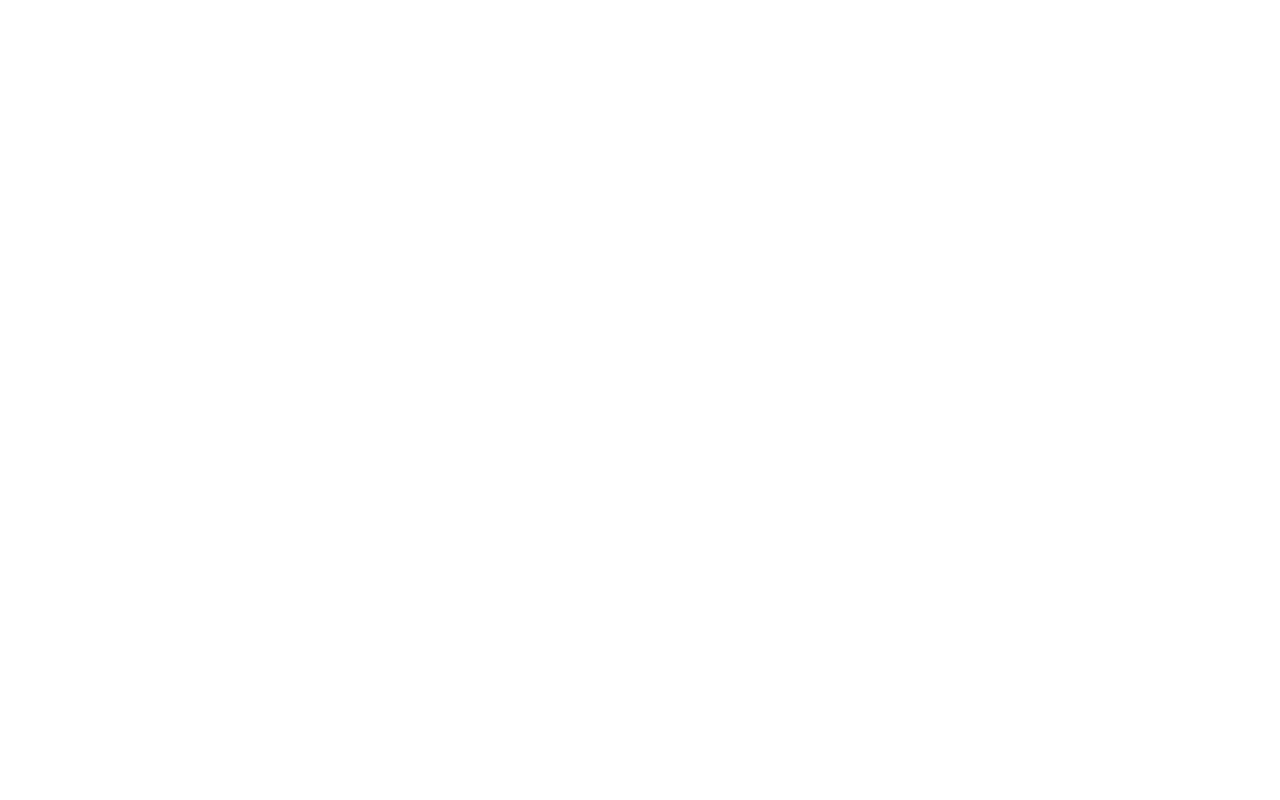
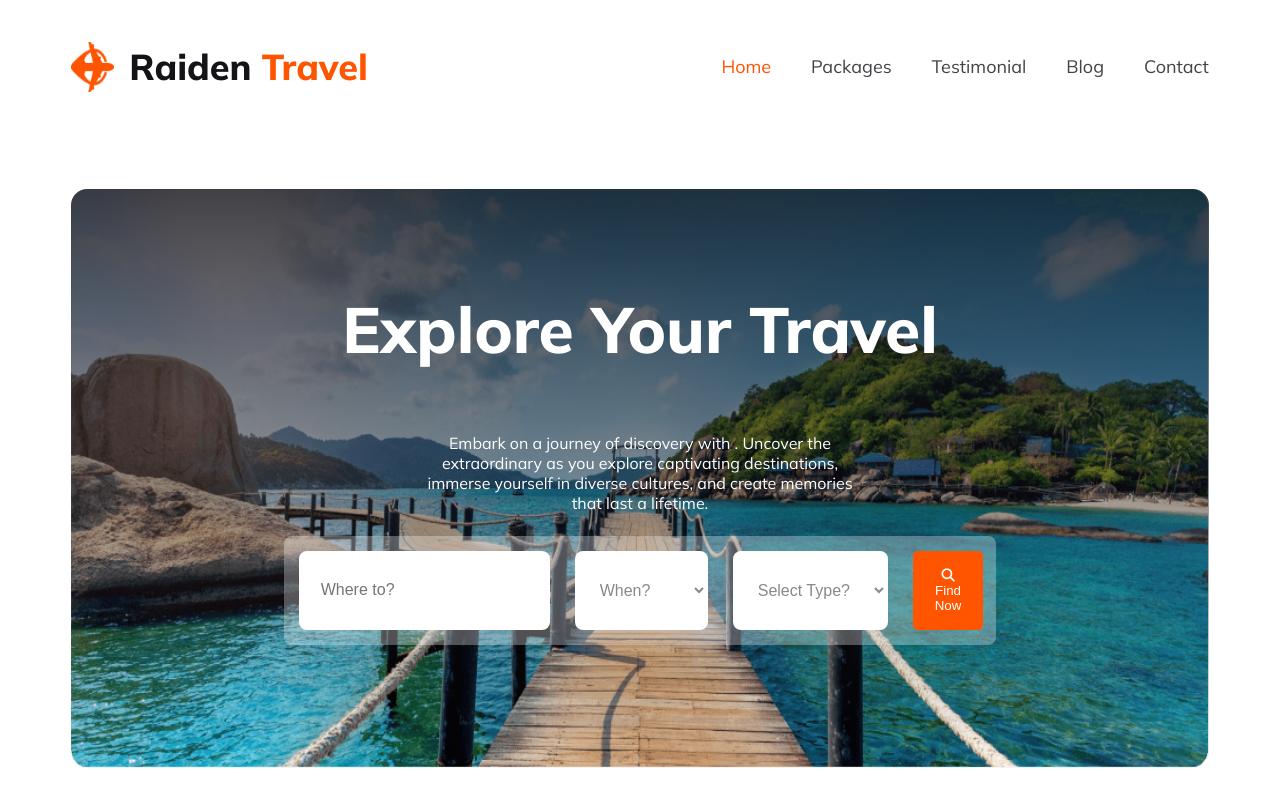
Before and after one commit to AmateurDevv/Programming-Hero-Assignment-2, a plain HTML site: page index.html in a window 1280 px wide. Drawn offline with Linux system fonts and the light colour scheme.

Commit message:
first page

```diff
--- a/index.html
+++ b/index.html
@@ -3,7 +3,62 @@
   <head>
     <meta charset="UTF-8" />
     <meta name="viewport" content="width=device-width, initial-scale=1.0" />
-    <title>Document</title>
+    <title>Raiden Travels</title>
+    <link rel="stylesheet" href="styles/styles.css" />
+    <link rel="preconnect" href="https://fonts.googleapis.com" />
+    <link rel="preconnect" href="https://fonts.gstatic.com" crossorigin />
+    <link
+      href="https://fonts.googleapis.com/css2?family=Mulish:wght@400;500;600;700;800;900;1000&display=swap"
+      rel="stylesheet"
+    />
+    <script
+      src="https://kit.fontawesome.com/a193fad3af.js"
+      crossorigin="anonymous"
+    ></script>
   </head>
-  <body></body>
+  <body>
+    <!-- First Page -->
+    <header>
+      <div class="navbar">
+        <nav class="nav1">
+          <div class="div1">
+            <img class="img1" src="Images/Group 40071 (2).png" alt="Logo" />
+            <h3 class="h1">Raiden <span class="span1">Travel</span></h3>
+          </div>
+          <div class="div2">
+            <a href=""><p class="p1">Home</p></a>
+            <a href=""><p class="p2">Packages</p></a>
+            <a href=""><p class="p2">Testimonial</p></a>
+            <a href=""><p class="p2">Blog</p></a>
+            <a href=""><p class="p2">Contact</p></a>
+          </div>
+        </nav>
+      </div>
+      <div class="banner">
+        <h3 class="h2">Explore Your Travel</h3>
+        <p class="p3">
+          Embark on a journey of discovery with . Uncover the extraordinary as
+          you explore captivating destinations, immerse yourself in diverse
+          cultures, and create memories that last a lifetime.
+        </p>
+        <div class="div3">
+          <input class="date" type="text" placeholder="Where to?" />
+          <select class="date">
+            <option value="Timeline">When?</option>
+            <option value="Today">Today</option>
+            <option value="Tomorrow">Tomorrow</option>
+            <option value="Select from Calendar">Select</option>
+          </select>
+          <select class="date">
+            <option value="Travel">Select Type?</option>
+            <option value="Travel">By Air</option>
+            <option value="Travel">By Train</option>
+          </select>
+          <button class="btn">
+            <i class="fa-solid fa-magnifying-glass"></i> Find Now
+          </button>
+        </div>
+      </div>
+    </header>
+  </body>
 </html>
--- /dev/null
+++ b/styles/styles.css
@@ -0,0 +1,106 @@
+body{
+    font-family: Mulish;
+}
+.navbar{
+    /* background-color: blue; */
+    width: 100%;
+    display: flex;
+    justify-content: space-between;
+}
+nav{
+    width: 100%;
+    margin: 0 5%;
+    display: flex;
+    justify-content: space-between;
+    align-items: center;
+
+}
+.div1{
+    display: flex;
+    align-items: center;
+    gap: 15px;
+}
+.div1 > h3{
+    color: #131318;
+    font-size: 36px;
+    font-weight: 800;
+}
+.div2{
+    display: flex;
+    gap: 40px;
+}
+a {
+    text-decoration: none;
+}
+
+.p1, .p2{
+    color: #424247;
+    text-align: center;
+    font-size: 18px;
+    font-weight: 400;
+}
+.img1{
+    height: 50px;
+    width: 43px;
+}
+
+.span1, .p1{
+    color: #FF5400;
+}
+
+.banner{
+    background: linear-gradient(180deg, rgba(19, 19, 24, 0.80) 0%, rgba(19, 19, 24, 0.00) 100%), url(../Images/Group\ 13\ \(1\)\ \(1\).png);
+    background-repeat: no-repeat;
+    background-size: 100% 100%;
+    border-radius: 16px;
+    margin: 0 5%;
+    padding-bottom: 100px;
+}
+.h2{
+    color: #FFF;
+    font-size: 64px;
+    font-weight: 800;
+    text-align: center;
+    padding-top: 100px;
+}
+.p3{
+    color: #FFF;
+    font-size: 16px;
+    font-weight: 400;
+    width: 40%;
+    text-align: center;
+    margin: 0 auto;
+}
+.div3{
+    border-radius: 8px;
+    background: rgba(255, 255, 255, 0.30);
+    padding: 15px;
+}
+
+.div3{
+    display: grid;
+    grid-template-columns: repeat(4, 1fr);
+    width: 60%;
+    margin: 2% auto;
+    gap: 25px;
+}
+.date{
+    border-radius: 8px;
+    background: #FFF;
+    padding: 15px 20px;
+}
+
+input, select{
+    color: rgba(19, 19, 24, 0.50);
+    font-size: 16px;
+    font-weight: 400;
+    border-radius: 5px;
+    border-color: transparent;
+}
+.btn{
+    background-color: #FF5400;
+    color: #FFF;
+    border-radius: 5px;
+    border-color: transparent;
+    padding: 15px 20px;
+}
```
